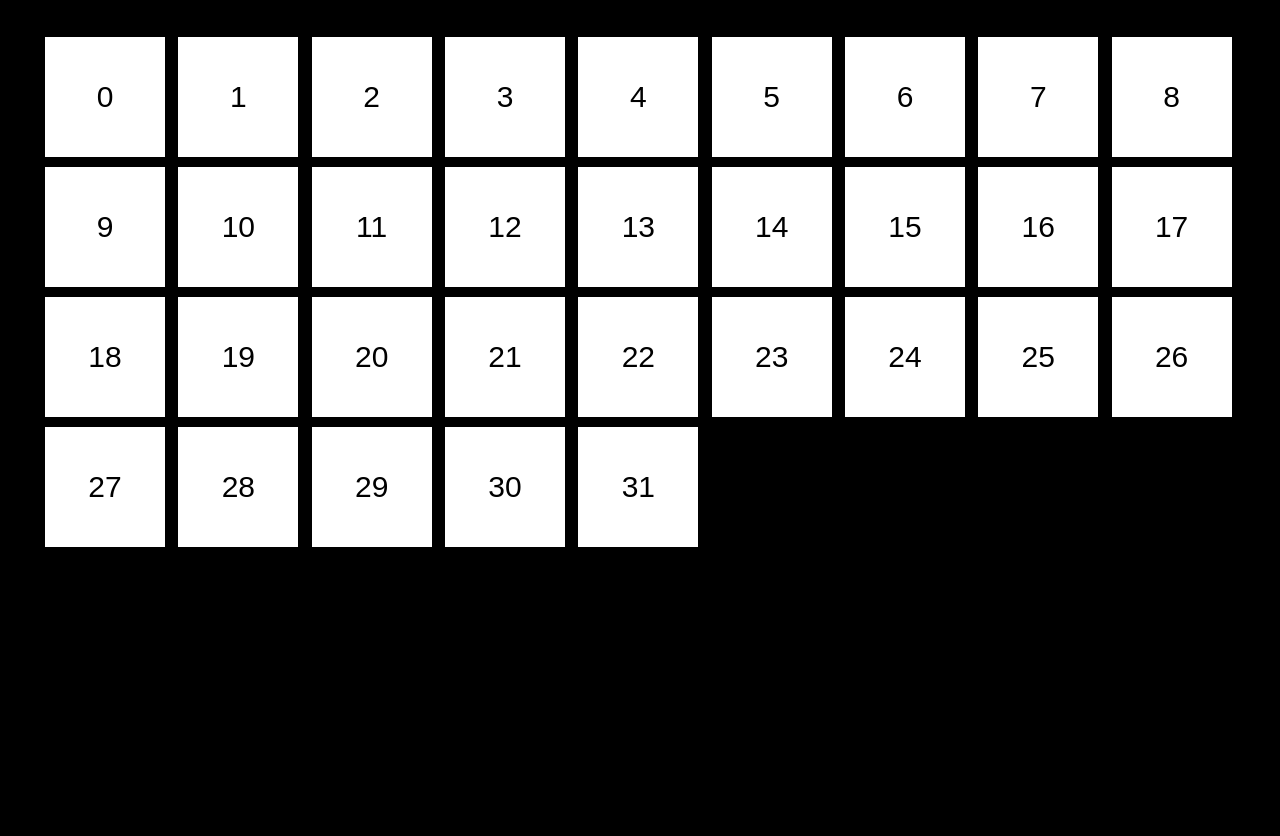
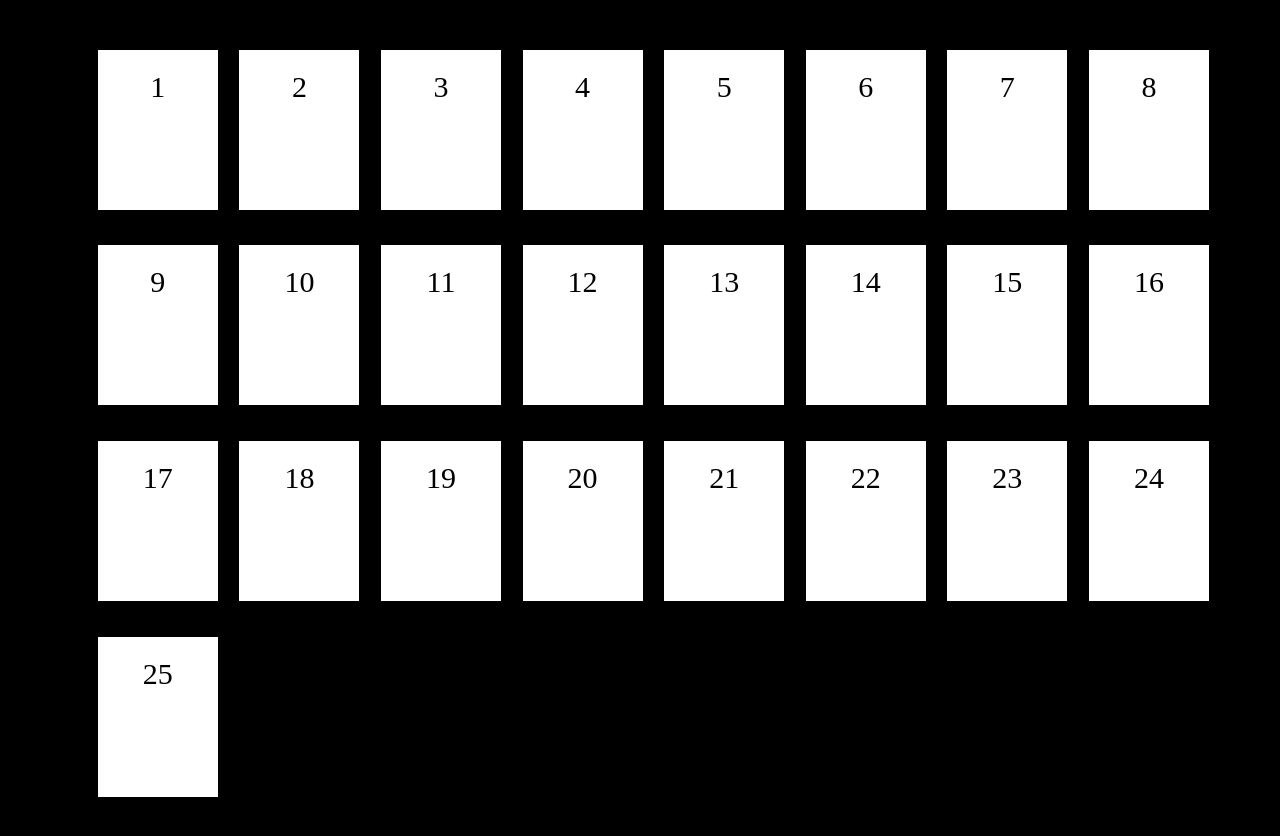
Before and after one commit to tg-martins/list-focus, a plain HTML site: page index.html in a window 1280 px wide. Before the commit the page ends 800 px from the top, so only its background shows below. Drawn offline with Linux system fonts and the light colour scheme.

Commit message:
Add files via upload

```diff
--- a/index.html
+++ b/index.html
@@ -12,92 +12,61 @@
       }
       ul {
         margin: 2em;
-        padding: 0;
-        clear: both;
-      }
-      li {
-        margin: 0;
-        padding: 0;
-        list-style: none;
-        float: left;
-        display: block;
       }
 
       li {
-        width: calc(100% / 9);
+        display: inline-block;
+        list-style: none;
+        width: 7em;
+        margin: 0.8em;
       }
-      li:nth-child(9n + 1):nth-last-child(1) {
-        width: 100%;
-      }
-      li:nth-child(9n + 1):nth-last-child(1) ~ li {
-        width: 100%;
-      }
-      li:nth-child(9n + 1):nth-last-child(2) {
-        width: 50%;
-      }
-      li:nth-child(9n + 1):nth-last-child(2) ~ li {
-        width: 50%;
-      }
-      li:nth-child(9n + 1):nth-last-child(3) {
-        width: calc(100% / 9);
-      }
-      li:nth-child(9n + 1):nth-last-child(3) ~ li {
-        width: calc(100% / 9);
-      }
-
-      button {
+      a {
         text-align: center;
         text-decoration: none;
         font-size: 30px;
         display: inline-block;
-        background: white;
         border: none;
         margin: 5px;
         padding: 20px 0;
         width: 4em;
         height: 4em;
         transition: 300ms;
+        color: black;
+        background: white;
       }
-      button:focus {
-        background: black;
+      a:focus {
+        background: black !important;
         color: white;
       }
     </style>
   </head>
   <body>
-    <ul id="list" data-amount="9" data-element="button">
-      <li><button>0</button></li>
-      <li><button>1</button></li>
-      <li><button>2</button></li>
-      <li><button>3</button></li>
-      <li><button>4</button></li>
-      <li><button>5</button></li>
-      <li><button>6</button></li>
-      <li><button>7</button></li>
-      <li><button>8</button></li>
-      <li><button>9</button></li>
-      <li><button>10</button></li>
-      <li><button>11</button></li>
-      <li><button>12</button></li>
-      <li><button>13</button></li>
-      <li><button>14</button></li>
-      <li><button>15</button></li>
-      <li><button>16</button></li>
-      <li><button>17</button></li>
-      <li><button>18</button></li>
-      <li><button>19</button></li>
-      <li><button>20</button></li>
-      <li><button>21</button></li>
-      <li><button>22</button></li>
-      <li><button>23</button></li>
-      <li><button>24</button></li>
-      <li><button>25</button></li>
-      <li><button>26</button></li>
-      <li><button>27</button></li>
-      <li><button>28</button></li>
-      <li><button>29</button></li>
-      <li><button>30</button></li>
-      <li><button>31</button></li>
+    <ul id="list" data-element="a">
+      <li><a href="#">1</a></li>
+      <li><a href="#">2</a></li>
+      <li><a href="#">3</a></li>
+      <li><a href="#">4</a></li>
+      <li><a href="#">5</a></li>
+      <li><a href="#">6</a></li>
+      <li><a href="#">7</a></li>
+      <li><a href="#">8</a></li>
+      <li><a href="#">9</a></li>
+      <li><a href="#">10</a></li>
+      <li><a href="#">11</a></li>
+      <li><a href="#">12</a></li>
+      <li><a href="#">13</a></li>
+      <li><a href="#">14</a></li>
+      <li><a href="#">15</a></li>
+      <li><a href="#">16</a></li>
+      <li><a href="#">17</a></li>
+      <li><a href="#">18</a></li>
+      <li><a href="#">19</a></li>
+      <li><a href="#">20</a></li>
+      <li><a href="#">21</a></li>
+      <li><a href="#">22</a></li>
+      <li><a href="#">23</a></li>
+      <li><a href="#">24</a></li>
+      <li><a href="#">25</a></li>
     </ul>
 
     <script>
@@ -108,7 +77,7 @@
             ? document.querySelector(listelement)
             : listelement;
         if (!this.list) {
-          throw Error("O item da lista não foi encontrado");
+          console.log("O item da lista não foi encontrado");
         }
         this.setcodes = function (amount) {
           that.codes = {
@@ -175,7 +144,8 @@
       };
       Gridnav.lists = [];
 
-      var buttonlist = new Gridnav("#list");
+      // instancia a lista
+      Gridnav("#list");
     </script>
   </body>
 </html>
```
